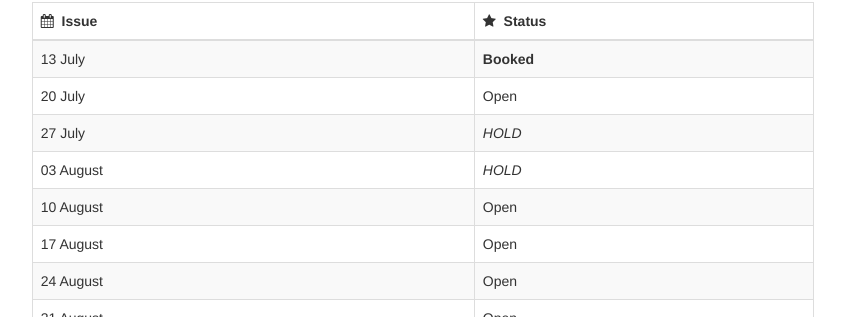
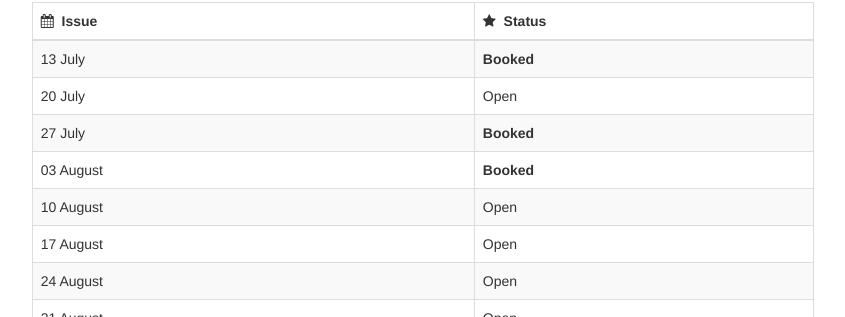
Before and after one commit to SwiftWeekly/swiftweekly.github.io, a Jekyll site: the page built from sponsorship.md, in a window 1280 px wide. Shown: the part 1064-1381 px from the top of the page, without its empty margins (217-1062 px from the left). Built offline with Jekyll 4.4.1, drawn with Linux system fonts in a browser that asks for light colours.

Commit message:
Update sponsorship.md

```diff
--- a/sponsorship.md
+++ b/sponsorship.md
@@ -58,8 +58,8 @@ Sponsored Links should be relevant to the Swift programming community. To sponso
 |:--------------|:-----------|
 | 13 July       | **Booked** |
 | 20 July       | Open       |
-| 27 July       | *HOLD*     |
-| 03 August     | *HOLD*     |
+| 27 July       | **Booked** |
+| 03 August     | **Booked** |
 | 10 August     | Open       |
 | 17 August     | Open       |
 | 24 August     | Open       |
```
